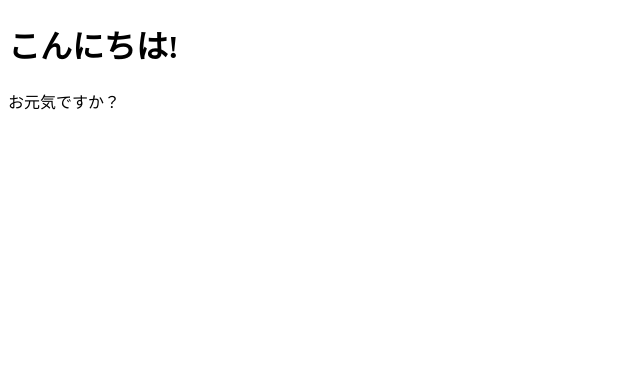
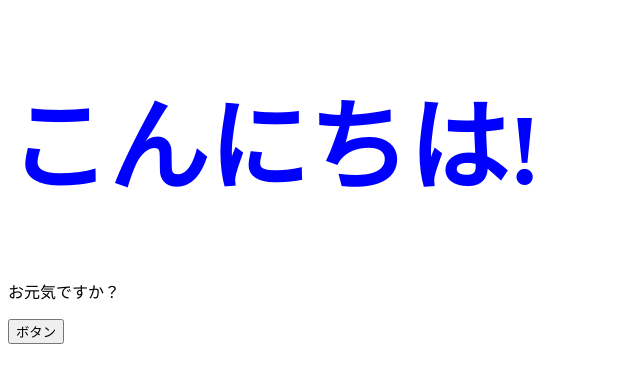
Before and after one commit to kensuke-honta/modernJS-, a React (Create React App) app in the folder react-lesson/: page / in a window 1280 px wide. Shown: the top 382 px of the page, without its empty margins (0-640 px from the left). Built offline with nearby package versions, Linux system fonts and the light colour scheme.

Commit message:
スタイル、CSSのあて方

```diff
--- a/react-lesson/src/App.jsx
+++ b/react-lesson/src/App.jsx
@@ -1,8 +1,17 @@
+ // コンポーネントファイルは拡張子をjsxにする
+
  export const App = () => {
+  const contentButton = () => alert();
+  const fontStyle = {
+    color :"blue",
+    fontSize : "100px"
+  }
   return  (
     <>
-      <h1>こんにちは!</h1>
+      <h1 style = {fontStyle}>こんにちは!</h1>
       <p>お元気ですか？</p>
+      {/* {}で括ってあげればそこがJSとして読み込まれる */}
+      <button onClick={contentButton}>ボタン</button>
     </>
   )
 };
```
